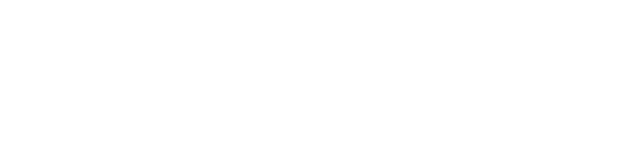
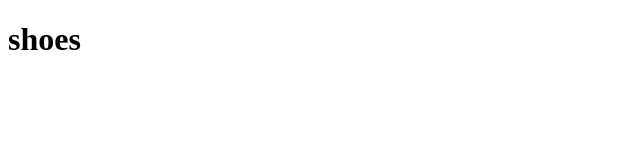
Before and after one commit to eray-mutabesha/butik004, a plain HTML site: page shoes.html in a window 1280 px wide. Shown: the whole page, without its empty margins (0-640 px from the left). Drawn offline with Linux system fonts and the light colour scheme.

Commit message:
add a html page

```diff
--- a/shoes.html
+++ b/shoes.html
@@ -6,6 +6,6 @@
     <title>shoes</title>
 </head>
 <body>
-
+    <h1>shoes</h1>
 </body>
 </html>
```
Also changed, not shown: index.html (+0 -3 lines), images/j12 black.jpeg (deleted), images/pillnoire.jpeg (deleted).
